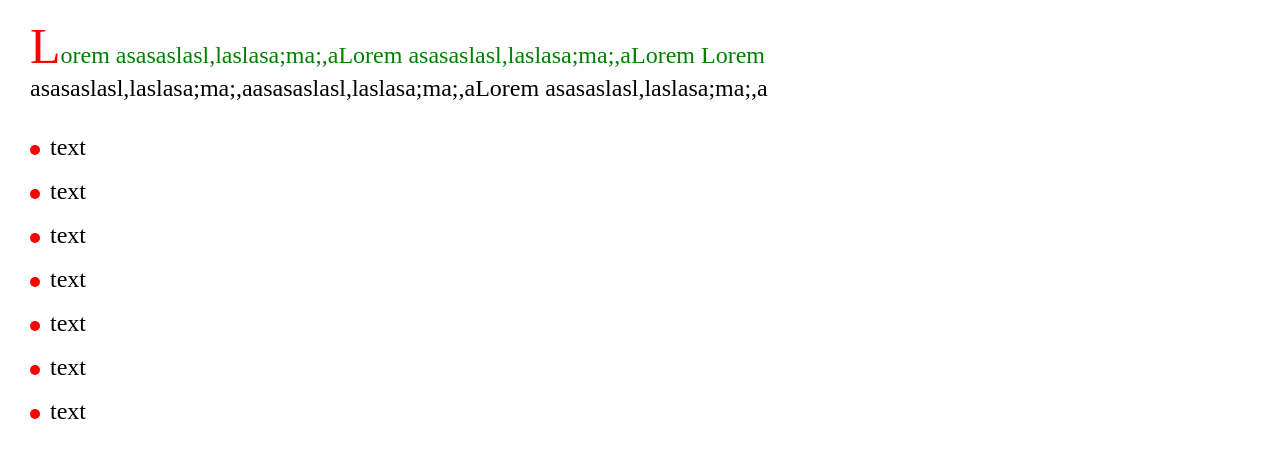
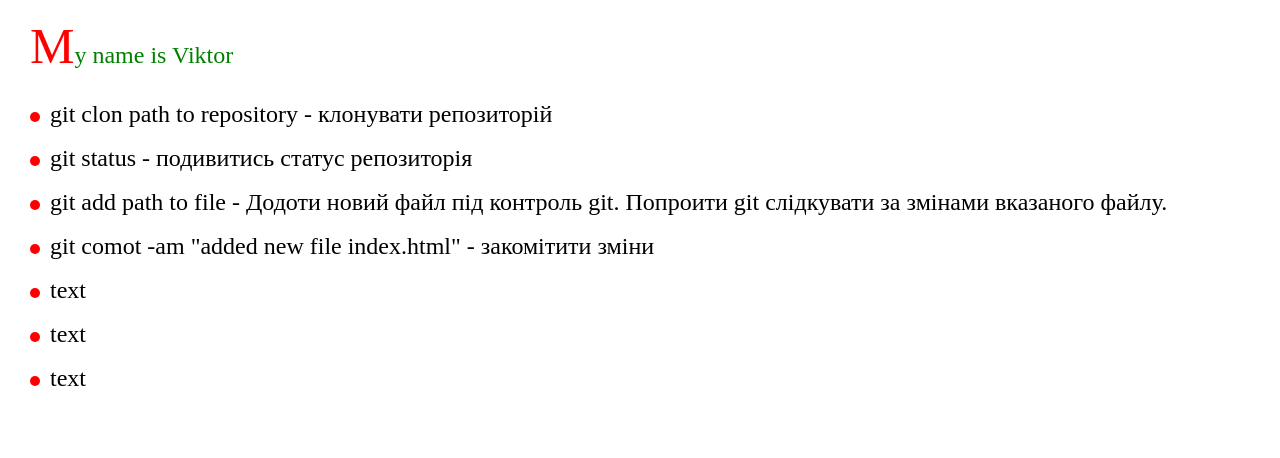
Before and after one commit to unounomomento/888, a plain HTML site: page index.html in a window 1280 px wide. Drawn offline with Linux system fonts and the light colour scheme; files that its build step writes are made by us from their sources.

Commit message:
added new file index.html

```diff
--- a/index.html
+++ b/index.html
@@ -14,13 +14,13 @@
 	<!-- Відображення тіла сторінки -->
 	<body>
 		<p class="text">
-			Lorem asasaslasl,laslasa;ma;,aLorem asasaslasl,laslasa;ma;,aLorem Lorem asasaslasl,laslasa;ma;,aasasaslasl,laslasa;ma;,aLorem asasaslasl,laslasa;ma;,a
+			My name is Viktor
 		</p>
 		<ul class="list">
-			<li>text</li>
-			<li>text</li>
-			<li>text</li>
-			<li>text</li>
+			<li>git clon path to repository - клонувати репозиторій</li>
+			<li>git status - подивитись статус репозиторія </li>
+			<li>git add path to file - Додоти новий файл під контроль git. Попроити git слідкувати за змінами вказаного файлу.</li>
+			<li>git comot -am "added new file index.html" - закомітити зміни</li>
 			<li>text</li>
 			<li>text</li>
 			<li>text</li>
```
